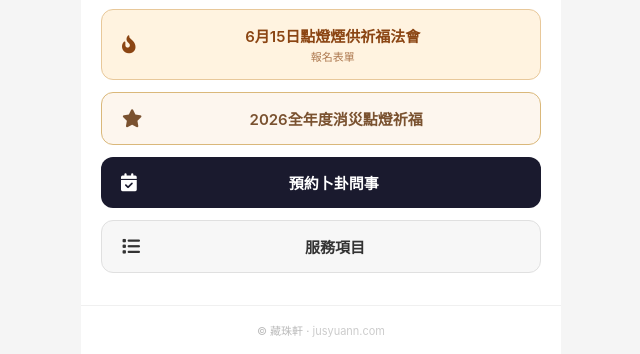
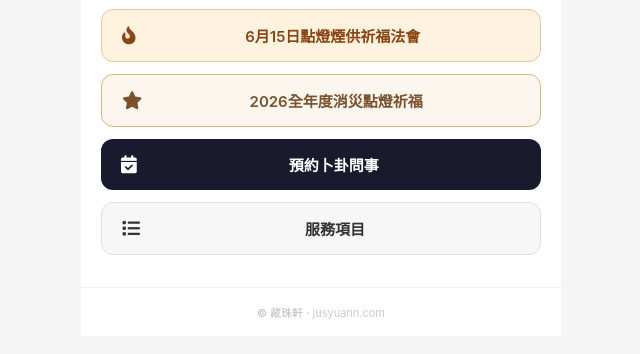
Before and after one commit to DingHsun/jusyuann-web, a plain HTML site: page index.html in a window 1280 px wide. Shown: the part 543-897 px from the top of the page, without its empty margins (319-959 px from the left). Drawn offline with Linux system fonts and the light colour scheme.

Commit message:
修改排版

```diff
--- a/index.html
+++ b/index.html
@@ -309,10 +309,7 @@
       <!-- 點燈法會 -->
       <a class="btn btn-event" href="https://forms.gle/nD694sH3P2c25pqs5" target="_blank" rel="noopener">
         <i class="fa-solid fa-fire-flame-curved"></i>
-        <span class="btn-label">
-          6月15日點燈煙供祈福法會
-          <span class="date-badge">報名表單</span>
-        </span>
+        <span class="btn-label">6月15日點燈煙供祈福法會</span>
       </a>
 
       <!-- 全年點燈 -->
```
